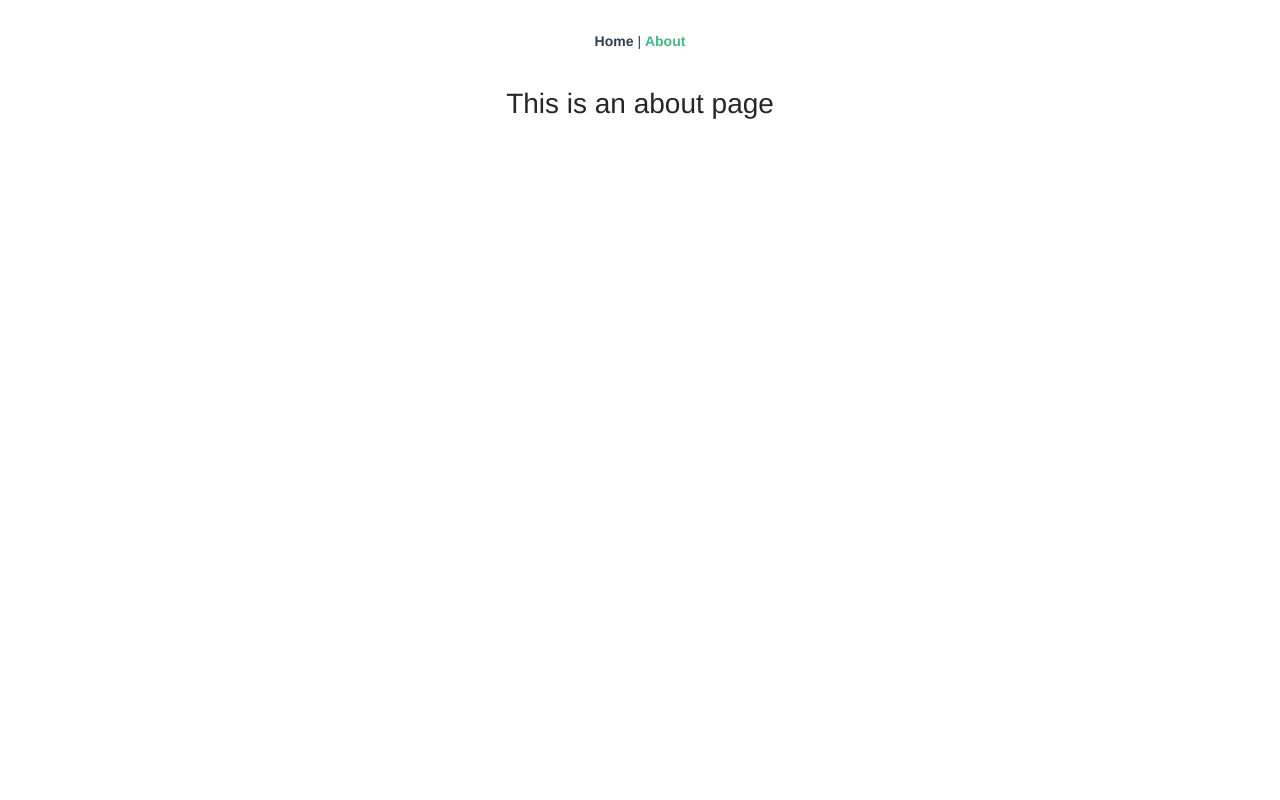
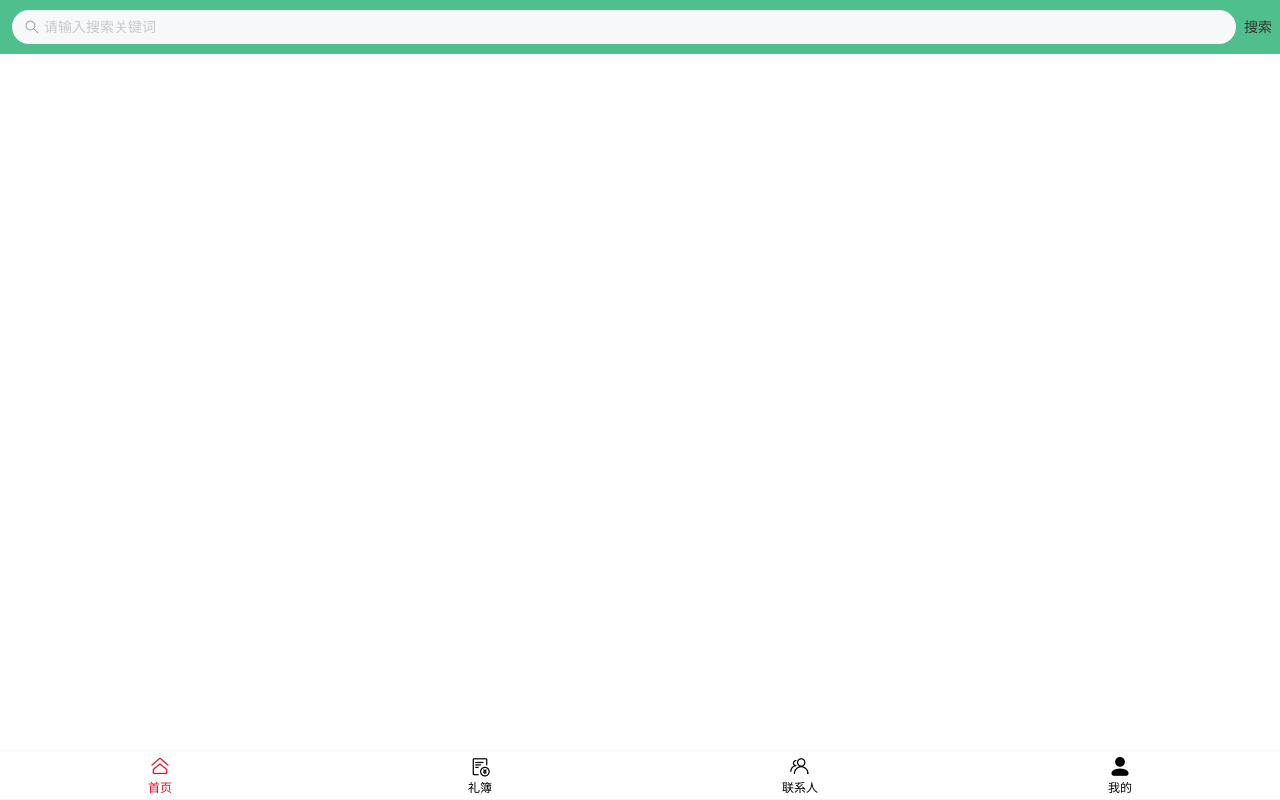
Before and after one commit to micahh28/hhgiftcash, a Vue app: page /#/about in a window 1280 px wide. Built offline with nearby package versions, Linux system fonts and the light colour scheme.

Commit message:
新增 tabbar

```diff
--- a/public/index.html
+++ b/public/index.html
@@ -3,7 +3,7 @@
   <head>
     <meta charset="utf-8">
     <meta http-equiv="X-UA-Compatible" content="IE=edge">
-    <meta name="viewport" content="width=device-width,initial-scale=1.0">
+    <meta name="viewport" content="width=device-width, initial-scale=1.0, maximum-scale=1.0, minimum-scale=1.0, viewport-fit=cover">
     <link rel="icon" href="<%= BASE_URL %>favicon.ico">
     <title><%= htmlWebpackPlugin.options.title %></title>
   </head>
--- a/src/App.vue
+++ b/src/App.vue
@@ -1,32 +1,42 @@
 <template>
   <div id="app">
-    <div id="nav">
-      <router-link to="/">Home</router-link> |
-      <router-link to="/about">About</router-link>
-    </div>
-    <router-view/>
+    <!-- 路由 -->
+    <router-view />
+
+    <!-- Tabbar -->
+    <van-tabbar v-model="active" active-color="#ee0a24" inactive-color="#000">
+      <van-tabbar-item icon="home-o" to="/home">首页</van-tabbar-item>
+      <van-tabbar-item icon="balance-list-o" to="/giftbook">礼簿</van-tabbar-item>
+      <van-tabbar-item icon="friends-o" to="/friends">联系人</van-tabbar-item>
+      <van-tabbar-item icon="contact" to="/profile">我的</van-tabbar-item>
+    </van-tabbar>
   </div>
 </template>
 
+<script>
+import Vue from "vue";
+import { NavBar } from "vant";
+import { Tabbar, TabbarItem } from "vant";
+import { Icon } from 'vant';
+
+
+Vue.use(NavBar);
+Vue.use(Tabbar);
+Vue.use(TabbarItem);
+Vue.use(Icon);
+
+export default {
+  name: "App",
+  components: {
+
+  },
+  data() {
+    return {
+      active: 0,
+    };
+  },
+};
+</script>
+
 <style>
-#app {
-  font-family: Avenir, Helvetica, Arial, sans-serif;
-  -webkit-font-smoothing: antialiased;
-  -moz-osx-font-smoothing: grayscale;
-  text-align: center;
-  color: #2c3e50;
-}
-
-#nav {
-  padding: 30px;
-}
-
-#nav a {
-  font-weight: bold;
-  color: #2c3e50;
-}
-
-#nav a.router-link-exact-active {
-  color: #42b983;
-}
 </style>
--- a/src/components/HelloWorld.vue
+++ /dev/null
@@ -1,58 +0,0 @@
-<template>
-  <div class="hello">
-    <h1>{{ msg }}</h1>
-    <p>
-      For a guide and recipes on how to configure / customize this project,<br>
-      check out the
-      <a href="https://cli.vuejs.org" target="_blank" rel="noopener">vue-cli documentation</a>.
-    </p>
-    <h3>Installed CLI Plugins</h3>
-    <ul>
-      <li><a href="https://github.com/vuejs/vue-cli/tree/dev/packages/%40vue/cli-plugin-babel" target="_blank" rel="noopener">babel</a></li>
-      <li><a href="https://github.com/vuejs/vue-cli/tree/dev/packages/%40vue/cli-plugin-eslint" target="_blank" rel="noopener">eslint</a></li>
-    </ul>
-    <h3>Essential Links</h3>
-    <ul>
-      <li><a href="https://vuejs.org" target="_blank" rel="noopener">Core Docs</a></li>
-      <li><a href="https://forum.vuejs.org" target="_blank" rel="noopener">Forum</a></li>
-      <li><a href="https://chat.vuejs.org" target="_blank" rel="noopener">Community Chat</a></li>
-      <li><a href="https://twitter.com/vuejs" target="_blank" rel="noopener">Twitter</a></li>
-      <li><a href="https://news.vuejs.org" target="_blank" rel="noopener">News</a></li>
-    </ul>
-    <h3>Ecosystem</h3>
-    <ul>
-      <li><a href="https://router.vuejs.org" target="_blank" rel="noopener">vue-router</a></li>
-      <li><a href="https://vuex.vuejs.org" target="_blank" rel="noopener">vuex</a></li>
-      <li><a href="https://github.com/vuejs/vue-devtools#vue-devtools" target="_blank" rel="noopener">vue-devtools</a></li>
-      <li><a href="https://vue-loader.vuejs.org" target="_blank" rel="noopener">vue-loader</a></li>
-      <li><a href="https://github.com/vuejs/awesome-vue" target="_blank" rel="noopener">awesome-vue</a></li>
-    </ul>
-  </div>
-</template>
-
-<script>
-export default {
-  name: 'HelloWorld',
-  props: {
-    msg: String
-  }
-}
-</script>
-
-<!-- Add "scoped" attribute to limit CSS to this component only -->
-<style scoped>
-h3 {
-  margin: 40px 0 0;
-}
-ul {
-  list-style-type: none;
-  padding: 0;
-}
-li {
-  display: inline-block;
-  margin: 0 10px;
-}
-a {
-  color: #42b983;
-}
-</style>
--- a/src/router/index.js
+++ b/src/router/index.js
@@ -1,6 +1,6 @@
 import Vue from 'vue'
 import VueRouter from 'vue-router'
-import Home from '../views/Home.vue'
+import Home from '../views/home/Home.vue'
 
 Vue.use(VueRouter)
 
@@ -11,16 +11,29 @@ const routes = [
     component: Home
   },
   {
-    path: '/about',
-    name: 'About',
-    // route level code-splitting
-    // this generates a separate chunk (about.[hash].js) for this route
-    // which is lazy-loaded when the route is visited.
-    component: () => import(/* webpackChunkName: "about" */ '../views/About.vue')
+    path: '/home',
+    name: 'Home',
+    component: Home
+  },
+  {
+    path: '/profile',
+    name: 'Profile',
+    component: () => import('../views/profile/profile.vue')
+  },
+  {
+    path: '/friends',
+    name: 'Friends',
+    component: () => import('../views/friends/Friends.vue')
+  },
+  {
+    path: '/giftbook',
+    name: 'Giftbook',
+    component: () => import('../views/giftbook/Giftbook.vue')
   }
 ]
 
 const router = new VueRouter({
+  mode: 'history',
   routes
 })
 
--- a/src/views/About.vue
+++ /dev/null
@@ -1,5 +0,0 @@
-<template>
-  <div class="about">
-    <h1>This is an about page</h1>
-  </div>
-</template>
--- a/src/views/Home.vue
+++ /dev/null
@@ -1,18 +0,0 @@
-<template>
-  <div class="home">
-    <img alt="Vue logo" src="../assets/logo.png">
-    <HelloWorld msg="Welcome to Your Vue.js App"/>
-  </div>
-</template>
-
-<script>
-// @ is an alias to /src
-import HelloWorld from '@/components/HelloWorld.vue'
-
-export default {
-  name: 'Home',
-  components: {
-    HelloWorld
-  }
-}
-</script>
--- /dev/null
+++ b/src/views/friends/Friends.vue
@@ -0,0 +1,61 @@
+<template>
+  <div>
+    <div>
+      <van-nav-bar fixed title="联系人" @click-right="onClickRight">
+        <template #right>
+          <van-icon name="plus" size="18" />
+        </template>
+      </van-nav-bar>
+    </div>
+    <dir>
+      <van-index-bar>
+        <van-index-anchor index="A" />
+        <van-cell title="张三" />
+        <van-cell title="张三" />
+        <van-cell title="张三" />
+
+        <van-index-anchor index="B" />
+        <van-cell title="张三" />
+        <van-cell title="张三" />
+        <van-cell title="张三" />
+
+        <van-index-anchor index="C" />
+        <van-cell title="张三" />
+        <van-cell title="张三" />
+        <van-cell title="张三" />
+
+        <van-index-anchor index="D" />
+        <van-cell title="张三" />
+        <van-cell title="张三" />
+        <van-cell title="张三" />
+
+        <van-index-anchor index="E" />
+        <van-cell title="张三" />
+        <van-cell title="张三" />
+        <van-cell title="张三" />
+      </van-index-bar>
+    </dir>
+  </div>
+</template>
+
+<script>
+import { IndexBar, IndexAnchor, Cell } from "vant";
+
+export default {
+  name: "Friends",
+  components: {
+    [IndexBar.name]: IndexBar,
+    [IndexAnchor.name]: IndexAnchor,
+    [Cell.name]: Cell,
+  },
+  methods: {
+    onClickRight() {},
+  },
+  data() {
+    return {};
+  },
+};
+</script>
+
+<style lang="scss" scoped>
+</style>
--- /dev/null
+++ b/src/views/giftbook/Giftbook.vue
@@ -0,0 +1,15 @@
+<template>
+    <div>
+礼簿
+    </div>
+</template>
+
+<script>
+    export default {
+
+    }
+</script>
+
+<style lang="scss" scoped>
+
+</style>
--- /dev/null
+++ b/src/views/home/Home.vue
@@ -0,0 +1,30 @@
+<template>
+  <div>
+    <van-search
+      v-model="value"
+       show-action
+      shape="round"
+      background="#4fc08d"
+      placeholder="请输入搜索关键词"
+    >
+      <template #action>
+        <div @click="onSearch">搜索</div>
+      </template>
+    </van-search>
+  </div>
+</template>
+
+<script>
+import { Search } from "vant";
+export default {
+  name: "Home",
+  components: {
+    [Search.name]: Search,
+  },
+  data() {
+    return {
+      value: "",
+    };
+  },
+};
+</script>
--- /dev/null
+++ b/src/views/profile/profile.vue
@@ -0,0 +1,15 @@
+<template>
+    <div>
+<div>我的</div>
+    </div>
+</template>
+
+<script>
+    export default {
+
+    }
+</script>
+
+<style lang="scss" scoped>
+
+</style>
```
